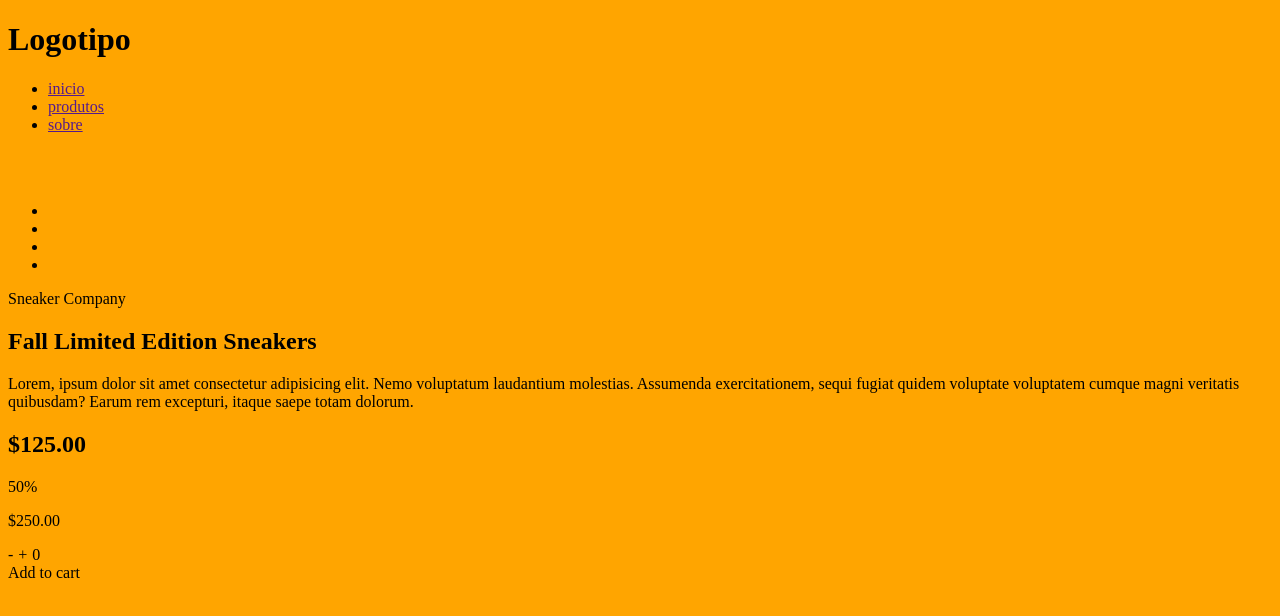
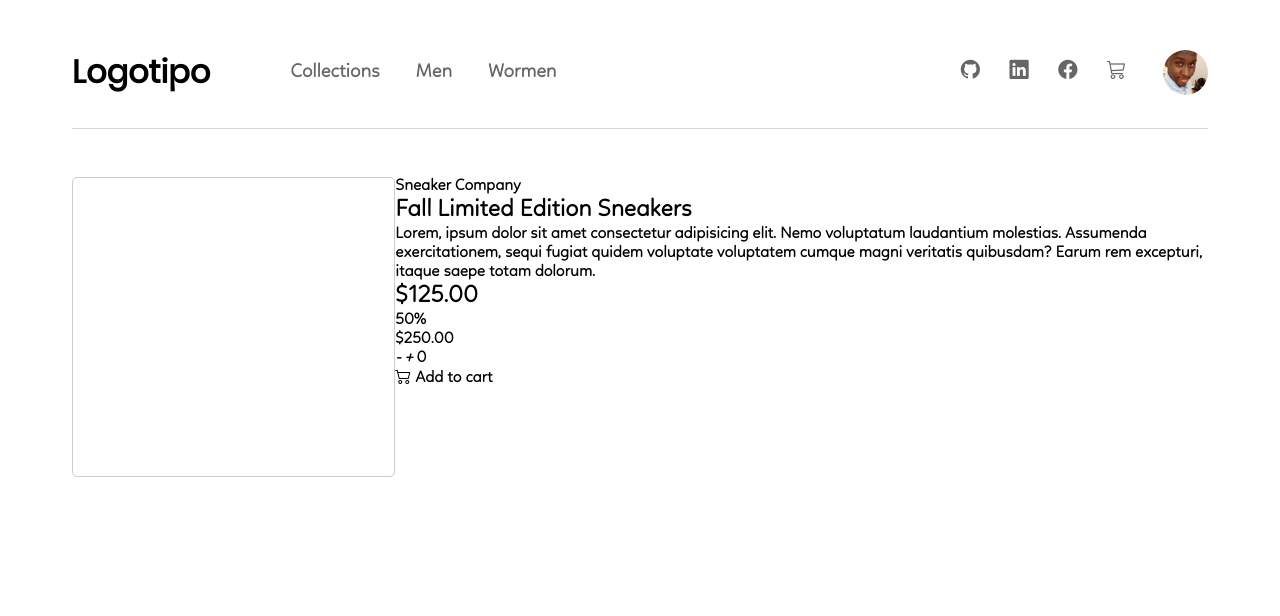
Before and after one commit to tomasmanueltm/e-commerce, a plain HTML site: page index.html in a window 1280 px wide. Drawn offline with nearby package versions, Linux system fonts and the light colour scheme; files that its build step writes are made by us from their sources.

Commit message:
menu feito

```diff
--- a/assets/sass/__.sass
+++ b/assets/sass/__.sass
@@ -2,8 +2,8 @@
     font-family: "Poppins"
     src: url("../font/Poppins.ttf")
 @font-face
-    font-family: "Raleway"
-    src: url("../font/Raleway.ttf")
+    font-family: "Linotte"
+    src: url("../font/Linotte.otf")
 
 
 // configuracao padrao
@@ -13,7 +13,7 @@
     list-style: none
     font-weight: 600
     word-break: keep-all
-    font-family: Raleway
+    font-family: Linotte
     text-decoration: none
     box-sizing: border-box
     scroll-behavior: smooth
@@ -47,7 +47,16 @@ body
 
 
 // Regras e Funções
+@mixin padrao($p: 4em, $w: 100%)
+    width: $w
+    padding: $p
 
+@mixin flex($align: normal, $justify: space-between, $direction: row, $gap: null)
+    display: flex
+    align-items: $align
+    justify-content: $justify
+    flex-direction: $direction
+    gap: $gap
 
 
 
--- a/assets/sass/index.sass
+++ b/assets/sass/index.sass
@@ -1,3 +1,64 @@
+@import "__"
+@import "../icon/icons.css"
+
+
 body
-    background: orange
-    color: #000
+    padding: 0 4.5em
+
+header
+    @include flex
+    @include padrao(3rem 0 2rem)
+
+
+    .left
+        @include flex(center)
+        gap: 4rem
+
+        h1
+            font-size: max(1fr, 2vw)
+            font-family: Poppins!important
+
+        ul
+            li
+                margin: 0 1rem
+                display: inline-block
+
+                a
+                    color: #666
+                    cursor: pointer
+                    font-size: 1.2rem
+                    text-transform: capitalize
+
+    .right
+        @include flex(center)
+        gap: .5rem
+
+        .icons
+            padding-right: 1rem
+
+            a
+                color: #666
+                margin: 0 .8rem
+                font-size: 1.2rem
+                display: inline-block
+
+        img
+            width: 45px
+            height: 45px
+            object-fit: cover
+            border-radius: 50%
+
+section
+    @include flex
+    @include padrao(3rem 0)
+    border-top: 1px solid #cccc
+
+    .left
+        width: 700px
+        height: 300px
+        border-radius: 5px
+        border: 1px solid #ccc
+
+        .img
+            width: 100%
+            height: 100%
--- a/index.html
+++ b/index.html
@@ -14,9 +14,9 @@
         <div class="left">
             <h1>Logotipo</h1>
             <ul>
-                <li><a href="">inicio</a></li>
-                <li><a href="">produtos</a></li>
-                <li><a href="">sobre</a></li>
+                <li><a href="">Collections</a></li>
+                <li><a href="">Men</a></li>
+                <li><a href="">Wormen</a></li>
             </ul>
         </div>
         <div class="right">
@@ -24,16 +24,18 @@
                 <a target="_black" href="https://github.com/tomasmanueltm"><i class="bi bi-github" title="Github"></i></a></li>
                 <a target="_black" href="https://www.linkedin.com/in/tomasmanueltm"><i class="bi bi-linkedin" title="Linkedin"></i></a></li>
                 <a target="_black" href="https://www.facebook.com/tomasmanueltm"><i class="bi bi-facebook" title="Facebook"></i></a>
-                <a href="#"><i class="bi bi-cart2"></i></a>
+                <a href="#"><i class="bi bi-cart"></i></a>
             </div>
-            <img src="" alt="">
+            <img src="assets/src/cv.jpg" alt="">
         </div>
     </header>
 
     <section>
         <div class="left">
             <!-- imagem-central -->
-            <div class="img"><img src="" alt=""></div>
+            <div class="img">
+                <img src="" alt="">
+            </div>
             <!-- lista de emagem -->
             <ul class="lista">
                 <li><img src="" alt=""></li>
```
Also changed, not shown: assets/font/Linotte.otf (added), assets/font/Raleway.ttf (deleted), assets/sass/__.css (added), assets/sass/index.css (added), assets/src/cv.jpg (added), 2 other files.
